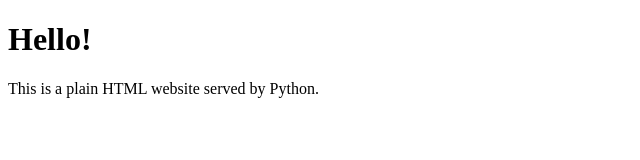
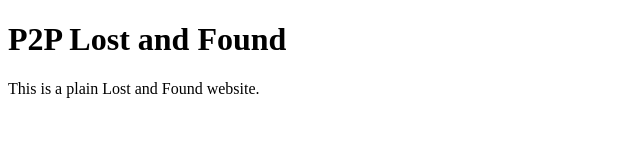
Before and after one commit to P2PCSHS/DigitalLostAndFound, a plain HTML site: page index.html in a window 1280 px wide. Shown: the whole page, without its empty margins (0-640 px from the left). Drawn offline with Linux system fonts and the light colour scheme.

Commit message:
ran website

```diff
--- a/index.html
+++ b/index.html
@@ -2,10 +2,10 @@
 <html>
 <head>
     <meta charset="UTF-8">
-    <title>My Simple Website</title>
+    <title>Lost and Found</title>
 </head>
 <body>
-    <h1>Hello!</h1>
-    <p>This is a plain HTML website served by Python.</p>
+    <h1>P2P Lost and Found</h1>
+    <p>This is a plain Lost and Found website.</p>
 </body>
 </html>
```
